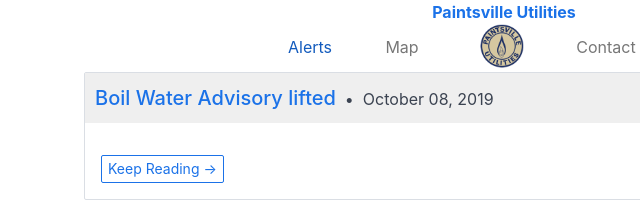
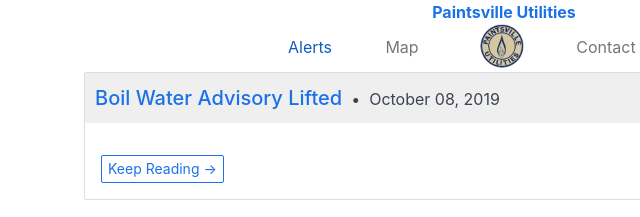
Before and after one commit to mapsync/paintsville-advisory, a Gatsby site: page / in a window 1280 px wide. Shown: the top 217 px of the page, 136-776 px from the left. Built offline with nearby package versions, Linux system fonts and the light colour scheme; Gatsby itself is replaced by a stand-in of ours.

Commit message:
Update Alert “2019-10-08-boil-water-advisory-lifted”

```diff
--- a/src/pages/blog/2019-10-08-boil-water-advisory-lifted.md
+++ b/src/pages/blog/2019-10-08-boil-water-advisory-lifted.md
@@ -1,6 +1,6 @@
 ---
 templateKey: blog-post
-title: 'Boil Water Advisory lifted '
+title: 'Boil Water Advisory Lifted '
 date: 2019-10-08T14:36:00.705Z
 draft: false
 ---
```
